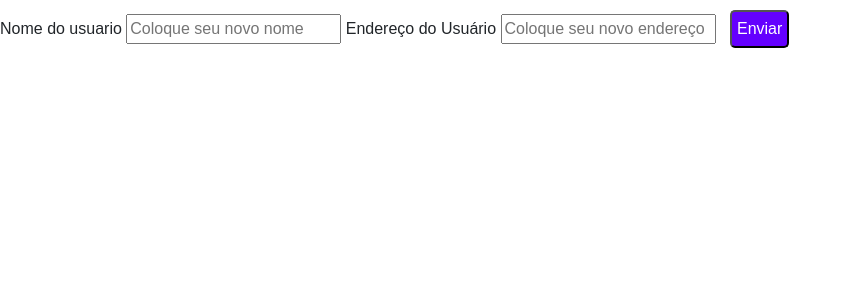
After one commit to guilherme1805emanu-glitch/Flask, a Flask app: template templates/editar.html in a window 1280 px wide. The commit adds this page. Shown: the top 300 px of the page, without its empty margins (0-851 px from the left). Run offline with Flask 3, Linux system fonts and the light colour scheme; the template is opened without the code that fills it, so the values that code supplies are empty.

Commit message:
rotas e css

```diff
--- a/main.py
+++ b/main.py
@@ -1,17 +1,17 @@
-from flask import Flask, render_template,request
+from flask import Flask, render_template,request,redirect
 
 app = Flask(__name__)
 
-Usuarios = [
+usuarios = [
     {
         "id": 1,
-        "nome": "Dar aula sobre métodos HTTP",
-        "endereço": "Dar aula sobre métodos HTTP"
+        "nome": "cláudio",
+        "endereço": "Rua 12345"
     },
     {
         "id": 2,
-        "nome": "Dar aula sobre métodos HTTP",
-        "endereço": "Dar aula sobre métodos HTTP"
+        "nome": "Maria",
+        "endereço": "Rua 54321"
     },
 ]
 
@@ -20,15 +20,51 @@ def render_usuario():
         print(request.method)
 
         if request.method == "POST":
-            id = Usuarios[-1]["id"] + 1
             name = request.form["nome"]
-            endereço = request.form["endereço"]
-            Usuarios.append({
-                "id": id,
-                "nome": name,
-                "endereço": endereço,
+            endereco = request.form["endereço"]
+
+            if len(name) == 0:
+                return render_template(
+                'usuarios.html',
+                usuarios=usuarios,
+                erro="Nome é obrigatório"
+            )
+
+            id = usuarios[-1]["id"] + 1
+            usuarios.append({
+                    "id": id,
+                    "nome": name,
+                    "endereço": endereco
             })
+        return render_template('usuarios.html', pamonha=usuarios)
 
-        return render_template('usuarios.html', pamonha=Usuarios)
+@app.route('/excluir/<int:id>')
+def excluir_usuarios(id):
+     usuarios.pop(id)
+     return redirect('/')
+
+
+@app.route('/editar/<int:id>', methods=["GET", "POST"])
+def editar_usuario(id):
+    usuario = usuarios[id]
+
+    if request.method == "POST":
+        nome = request.form["nome"]
+        endereco= request.form["endereço"]
+
+        usuarios[id] = {
+            "id": usuario["id"],
+            "nome": nome,
+            "endereço": endereco
+        }
+
+        return redirect('/')
+
+    return render_template('editar.html', usuario=usuario)
+
+@app.route('/testes')
+def render_testes():
+    return render_template('teste.html')
+
 
 app.run(debug=True)
--- /dev/null
+++ b/static/style.css
@@ -0,0 +1,58 @@
+body {
+    font-family: sans-serif;
+}
+
+.box {
+    background-color: #FF0064;
+    padding: 50px;
+    border: 3px solid blue;
+    margin: 10px;
+    display: inline-block;
+}
+
+.destaque {
+    padding: 50px;
+    border: 3px solid #FF0064;
+    margin: 10px;
+    display: inline-block;
+    background-color: #6400ff;
+}
+
+button{
+    background-color: #6400ff;
+    color: rgb(255, 255, 255);
+    margin: 10px;
+    padding: 5px;
+    border-radius:5px; ;
+}
+
+img {
+  width: 200px;
+  height: 200px;
+  object-fit: cover;
+}
+
+nav {
+    padding: 10px;
+    background-color: black;
+    color: white;
+}
+
+.titulo {
+    display: inline-block;
+    margin-right: 30px;
+}
+
+.menu {
+    display: inline-block;
+    margin: 0;
+    padding: 0;
+}
+
+.menu li {
+    display: inline-block;
+}
+
+p{
+    color: black;
+}
--- /dev/null
+++ b/templates/base.html
@@ -0,0 +1,25 @@
+<!DOCTYPE html>
+<html lang="en">
+
+<head>
+    <meta charset="UTF-8">
+    <meta name="viewport" content="width=device-width, initial-scale=1.0">
+    <title>
+        {% block title %}
+        Titulo padrão
+        {% endblock %}
+    </title>
+    <link href="https://cdn.jsdelivr.net/npm/bootstrap@5.3.8/dist/css/bootstrap.min.css" rel="stylesheet" integrity="sha384-sRIl4kxILFvY47J16cr9ZwB07vP4J8+LH7qKQnuqkuIAvNWLzeN8tE5YBujZqJLB" crossorigin="anonymous">
+    <link rel="stylesheet" href="{{ url_for('static', filename='style.css') }}">
+</head>
+
+<body>
+    {% block content %}
+    <script src="https://cdn.jsdelivr.net/npm/bootstrap@5.3.8/dist/js/bootstrap.bundle.min.js"
+        integrity="sha384-FKyoEForCGlyvwx9Hj09JcYn3nv7wiPVlz7YYwJrWVcXK/BmnVDxM+D2scQbITxI"
+        crossorigin="anonymous"></script>
+
+    {% endblock %}
+</body>
+
+</html>
--- /dev/null
+++ b/templates/editar.html
@@ -0,0 +1,28 @@
+{% extends 'base.html' %}
+
+
+{% block content %}
+
+    <form method="post">
+        <label for="nome">Nome do usuario</label>
+        <input
+            type="text"
+            placeholder="Coloque seu novo nome"
+            id="nome"
+            name="nome"
+            value="{{ usuarios['nome'] }}"
+            required
+        >
+        <label for="nome">Endereço do Usuário</label>
+        <input
+            type="text"
+            placeholder="Coloque seu novo endereço"
+            id="endereço"
+            name="endereço"
+            value="{{ usuarios['endereço'] }}"
+            required
+        >
+        <button type="submit">Enviar</button>
+    </form>
+
+    {% endblock %}
```
Also changed, not shown: templates/teste.html (added, +39 -0 lines), templates/usuarios.html (+9 -17 lines).
